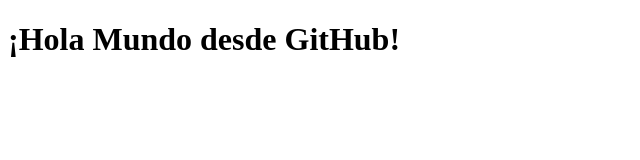
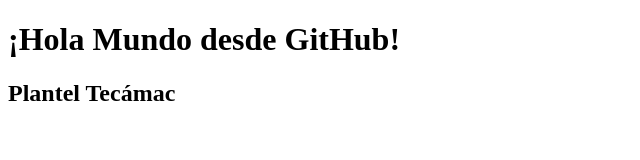
Before and after one commit to luavipez/Mi-Primer-Repositorio, a plain HTML site: page Index.html in a window 1280 px wide. Shown: the whole page, without its empty margins (0-640 px from the left). Drawn offline with Linux system fonts and the light colour scheme.

Commit message:
Agregué mi plantel Tecámac

```diff
--- a/Index.html
+++ b/Index.html
@@ -5,5 +5,6 @@
  </head>
  <body>
     <h1>¡Hola Mundo desde GitHub!</h1>
+      <h2>Plantel Tecámac</h2>
  </body>
  </html>
```
